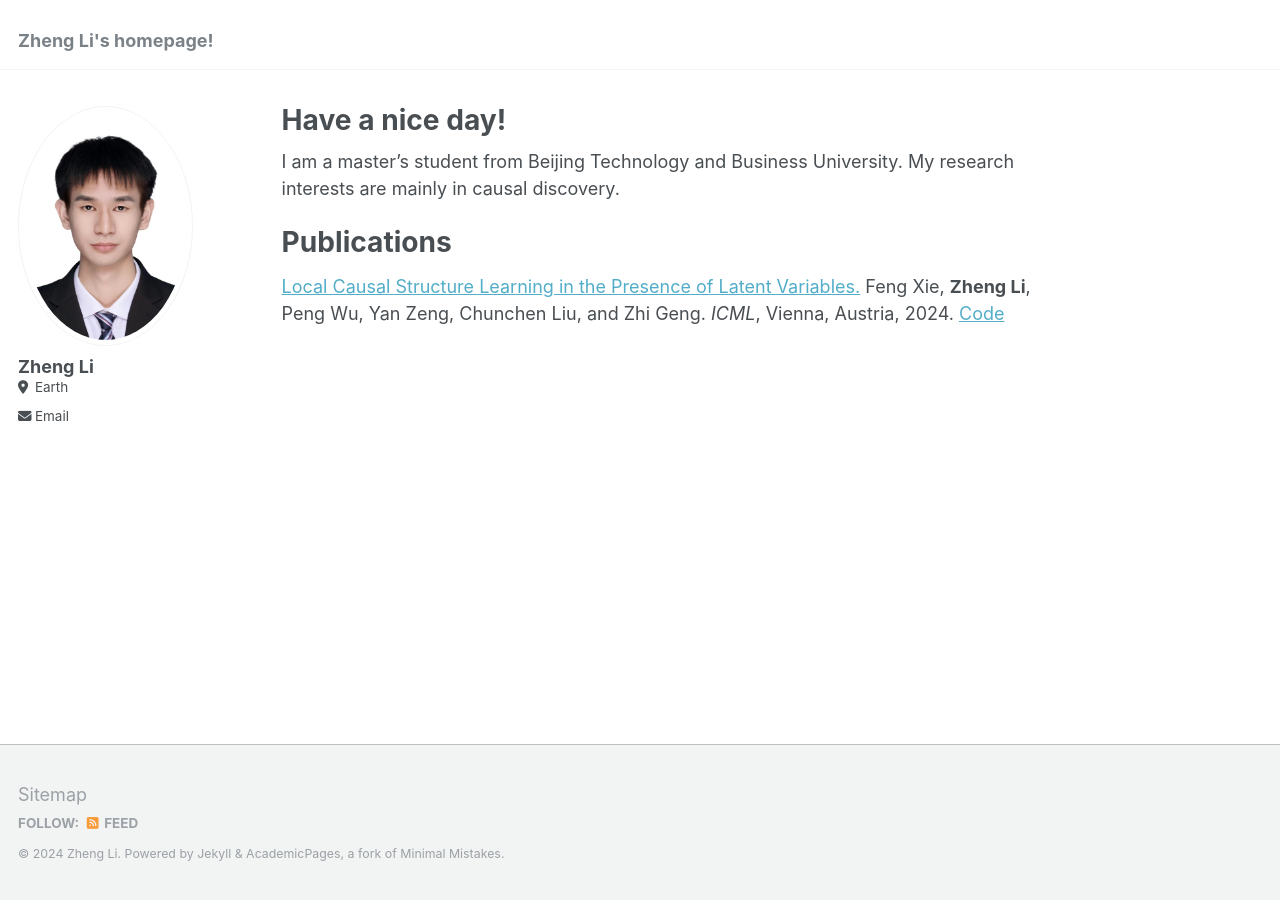
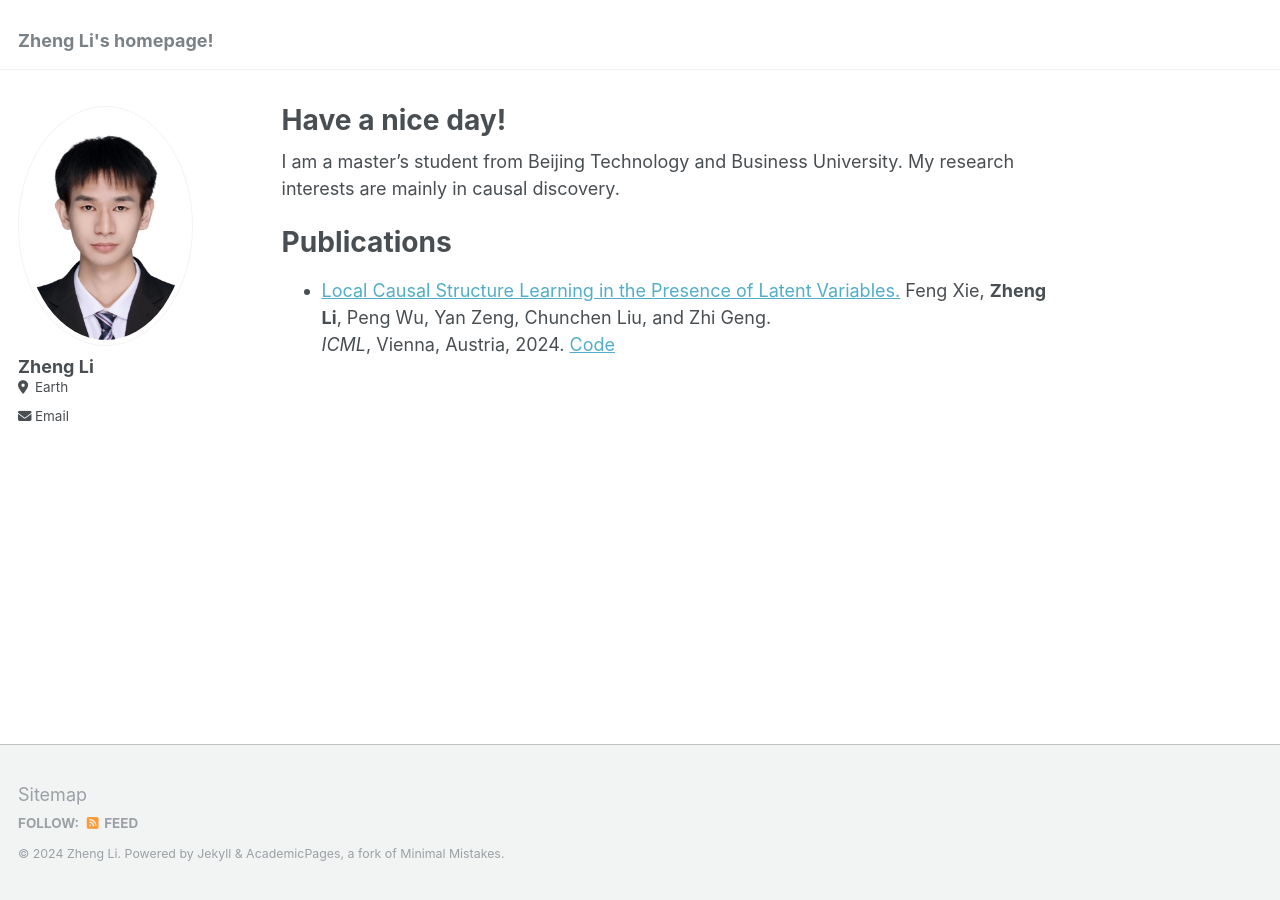
Before and after one commit to zhengli0060/zhengli0060.github.io, a Jekyll site: the page built from _pages/about.md, in a window 1280 px wide. Built offline with Jekyll 4.4.1, drawn with Linux system fonts in a browser that asks for light colours.

```diff
--- a/_pages/about.md
+++ b/_pages/about.md
@@ -11,6 +11,6 @@ I am a master's student from Beijing Technology and Business University.
 My research interests are mainly in causal discovery.
 
 # Publications
-[Local Causal Structure Learning in the Presence of Latent Variables.](https://arxiv.org/pdf/2405.16225v1)
-Feng Xie, **Zheng Li**, Peng Wu, Yan Zeng, Chunchen Liu, and Zhi Geng.
-*ICML*, Vienna, Austria, 2024.   [Code](https://github.com/zhengli0060/MMB-by-MMB)
+* [Local Causal Structure Learning in the Presence of Latent Variables.](https://arxiv.org/pdf/2405.16225v1)
+  Feng Xie, **Zheng Li**, Peng Wu, Yan Zeng, Chunchen Liu, and Zhi Geng.
+  *ICML*, Vienna, Austria, 2024.   [Code](https://github.com/zhengli0060/MMB-by-MMB)
```
